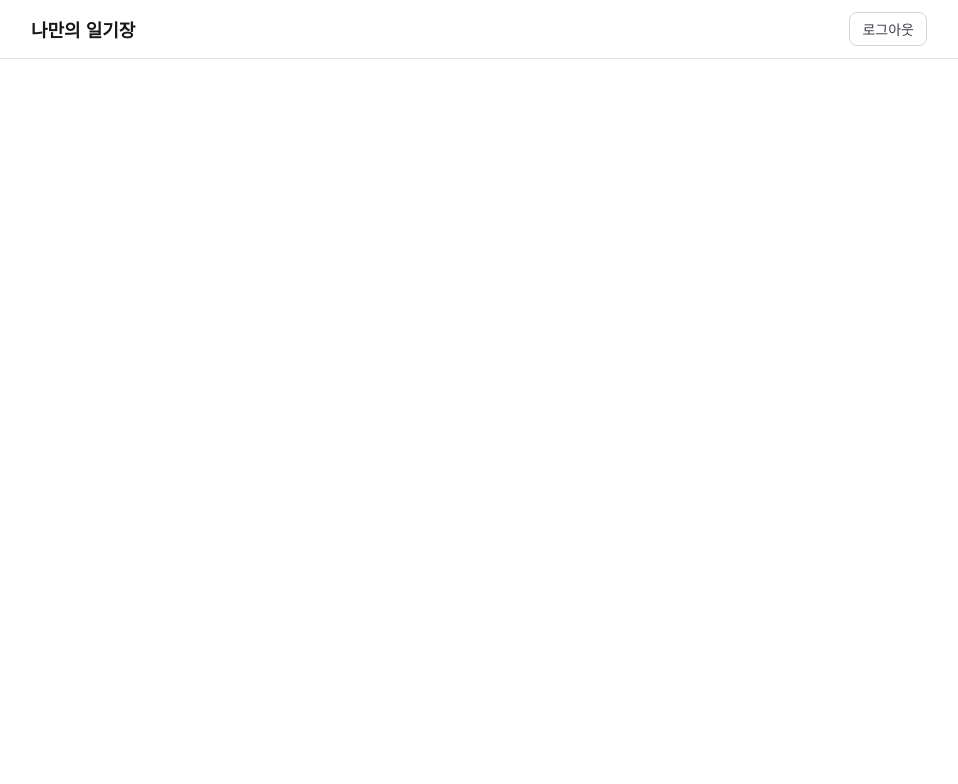
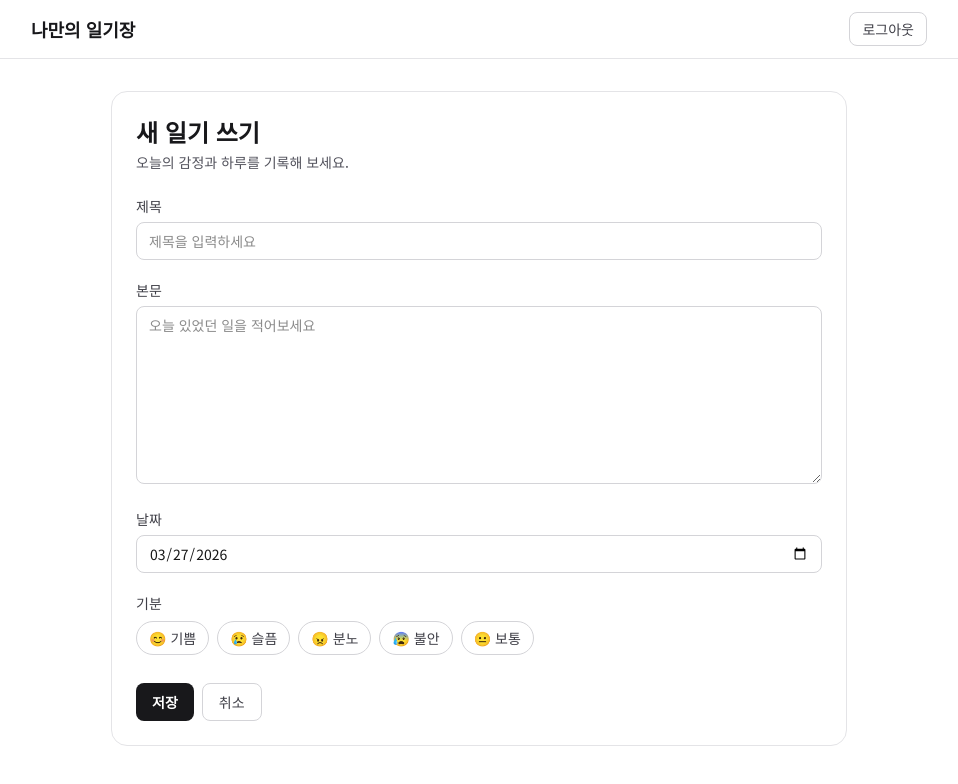
Before and after one commit to jinhyun71744/vibe-projects, a Next.js app in the folder frontend/: page /diaries/new in a window 1280 px wide. Shown: the top 784 px of the page, without its empty margins (161-1119 px from the left). Built offline with nearby package versions, Linux system fonts and the light colour scheme.

Commit message:
feat: 새 일기 작성 페이지 구현 및 유효성 검사 추가

```diff
--- a/frontend/app/(main)/diaries/new/page.tsx
+++ b/frontend/app/(main)/diaries/new/page.tsx
@@ -1,3 +1,188 @@
+"use client";
+
+import Link from "next/link";
+import { useRouter } from "next/navigation";
+import { FormEvent, useMemo, useState } from "react";
+
+import { mockDiaries } from "@/lib/mockData";
+import type { Mood } from "@/types/diary";
+
+const MOOD_OPTIONS: { value: Mood; label: string; emoji: string }[] = [
+  { value: "happy", label: "기쁨", emoji: "😊" },
+  { value: "sad", label: "슬픔", emoji: "😢" },
+  { value: "angry", label: "분노", emoji: "😠" },
+  { value: "anxious", label: "불안", emoji: "😰" },
+  { value: "neutral", label: "보통", emoji: "😐" },
+];
+
+type FormErrors = {
+  title?: string;
+  content?: string;
+  mood?: string;
+};
+
 export default function NewDiaryPage() {
-  return null;
+  const router = useRouter();
+  const today = useMemo(() => new Date().toISOString().split("T")[0], []);
+  const firstDiaryId = mockDiaries[0]?.id ?? "";
+
+  const [title, setTitle] = useState("");
+  const [content, setContent] = useState("");
+  const [diaryDate, setDiaryDate] = useState(today);
+  const [mood, setMood] = useState<Mood | "">("");
+  const [errors, setErrors] = useState<FormErrors>({});
+
+  const validate = () => {
+    const nextErrors: FormErrors = {};
+
+    if (!title.trim()) {
+      nextErrors.title = "제목을 입력해 주세요.";
+    }
+    if (!content.trim()) {
+      nextErrors.content = "본문을 입력해 주세요.";
+    }
+    if (!mood) {
+      nextErrors.mood = "기분을 선택해 주세요.";
+    }
+
+    setErrors(nextErrors);
+    return Object.keys(nextErrors).length === 0;
+  };
+
+  const handleSubmit = (event: FormEvent<HTMLFormElement>) => {
+    event.preventDefault();
+
+    if (!validate()) {
+      return;
+    }
+
+    if (firstDiaryId) {
+      router.push(`/diaries/${firstDiaryId}`);
+      return;
+    }
+
+    router.push("/diaries");
+  };
+
+  return (
+    <div className="mx-auto w-full max-w-3xl px-4 py-8">
+      <div className="space-y-6 rounded-2xl border border-zinc-200 bg-white p-6 dark:border-zinc-800 dark:bg-zinc-900">
+        <div className="space-y-1">
+          <h1 className="text-2xl font-bold text-zinc-900 dark:text-zinc-100">
+            새 일기 쓰기
+          </h1>
+          <p className="text-sm text-zinc-600 dark:text-zinc-400">
+            오늘의 감정과 하루를 기록해 보세요.
+          </p>
+        </div>
+
+        <form onSubmit={handleSubmit} className="space-y-5" noValidate>
+          <div className="space-y-1.5">
+            <label
+              htmlFor="title"
+              className="block text-sm font-medium text-zinc-700 dark:text-zinc-300"
+            >
+              제목
+            </label>
+            <input
+              id="title"
+              type="text"
+              value={title}
+              onChange={(event) => setTitle(event.target.value)}
+              placeholder="제목을 입력하세요"
+              className={`w-full rounded-lg border px-3 py-2 text-sm outline-none transition dark:bg-zinc-800 dark:text-zinc-100 ${
+                errors.title
+                  ? "border-red-500 focus:border-red-500 dark:border-red-500"
+                  : "border-zinc-300 focus:border-zinc-500 dark:border-zinc-700"
+              }`}
+            />
+            {errors.title ? (
+              <p className="text-xs text-red-600 dark:text-red-400">{errors.title}</p>
+            ) : null}
+          </div>
+
+          <div className="space-y-1.5">
+            <label
+              htmlFor="content"
+              className="block text-sm font-medium text-zinc-700 dark:text-zinc-300"
+            >
+              본문
+            </label>
+            <textarea
+              id="content"
+              rows={8}
+              value={content}
+              onChange={(event) => setContent(event.target.value)}
+              placeholder="오늘 있었던 일을 적어보세요"
+              className={`w-full rounded-lg border px-3 py-2 text-sm outline-none transition dark:bg-zinc-800 dark:text-zinc-100 ${
+                errors.content
+                  ? "border-red-500 focus:border-red-500 dark:border-red-500"
+                  : "border-zinc-300 focus:border-zinc-500 dark:border-zinc-700"
+              }`}
+            />
+            {errors.content ? (
+              <p className="text-xs text-red-600 dark:text-red-400">{errors.content}</p>
+            ) : null}
+          </div>
+
+          <div className="space-y-1.5">
+            <label
+              htmlFor="diaryDate"
+              className="block text-sm font-medium text-zinc-700 dark:text-zinc-300"
+            >
+              날짜
+            </label>
+            <input
+              id="diaryDate"
+              type="date"
+              value={diaryDate}
+              onChange={(event) => setDiaryDate(event.target.value)}
+              className="w-full rounded-lg border border-zinc-300 px-3 py-2 text-sm outline-none transition focus:border-zinc-500 dark:border-zinc-700 dark:bg-zinc-800 dark:text-zinc-100"
+            />
+          </div>
+
+          <div className="space-y-2">
+            <p className="text-sm font-medium text-zinc-700 dark:text-zinc-300">기분</p>
+            <div className="flex flex-wrap gap-2">
+              {MOOD_OPTIONS.map((option) => {
+                const isSelected = mood === option.value;
+                return (
+                  <button
+                    key={option.value}
+                    type="button"
+                    onClick={() => setMood(option.value)}
+                    className={`rounded-full border px-3 py-1.5 text-sm font-medium transition ${
+                      isSelected
+                        ? "border-zinc-900 bg-zinc-900 text-white dark:border-zinc-100 dark:bg-zinc-100 dark:text-zinc-900"
+                        : "border-zinc-300 text-zinc-700 hover:bg-zinc-100 dark:border-zinc-700 dark:text-zinc-300 dark:hover:bg-zinc-800"
+                    }`}
+                  >
+                    {option.emoji} {option.label}
+                  </button>
+                );
+              })}
+            </div>
+            {errors.mood ? (
+              <p className="text-xs text-red-600 dark:text-red-400">{errors.mood}</p>
+            ) : null}
+          </div>
+
+          <div className="flex flex-wrap gap-2 pt-2">
+            <button
+              type="submit"
+              className="rounded-lg bg-zinc-900 px-4 py-2 text-sm font-semibold text-white transition hover:bg-zinc-700 dark:bg-zinc-100 dark:text-zinc-900 dark:hover:bg-zinc-300"
+            >
+              저장
+            </button>
+            <Link
+              href="/diaries"
+              className="rounded-lg border border-zinc-300 px-4 py-2 text-sm font-medium text-zinc-700 transition hover:bg-zinc-50 dark:border-zinc-600 dark:text-zinc-300 dark:hover:bg-zinc-800"
+            >
+              취소
+            </Link>
+          </div>
+        </form>
+      </div>
+    </div>
+  );
 }
```
